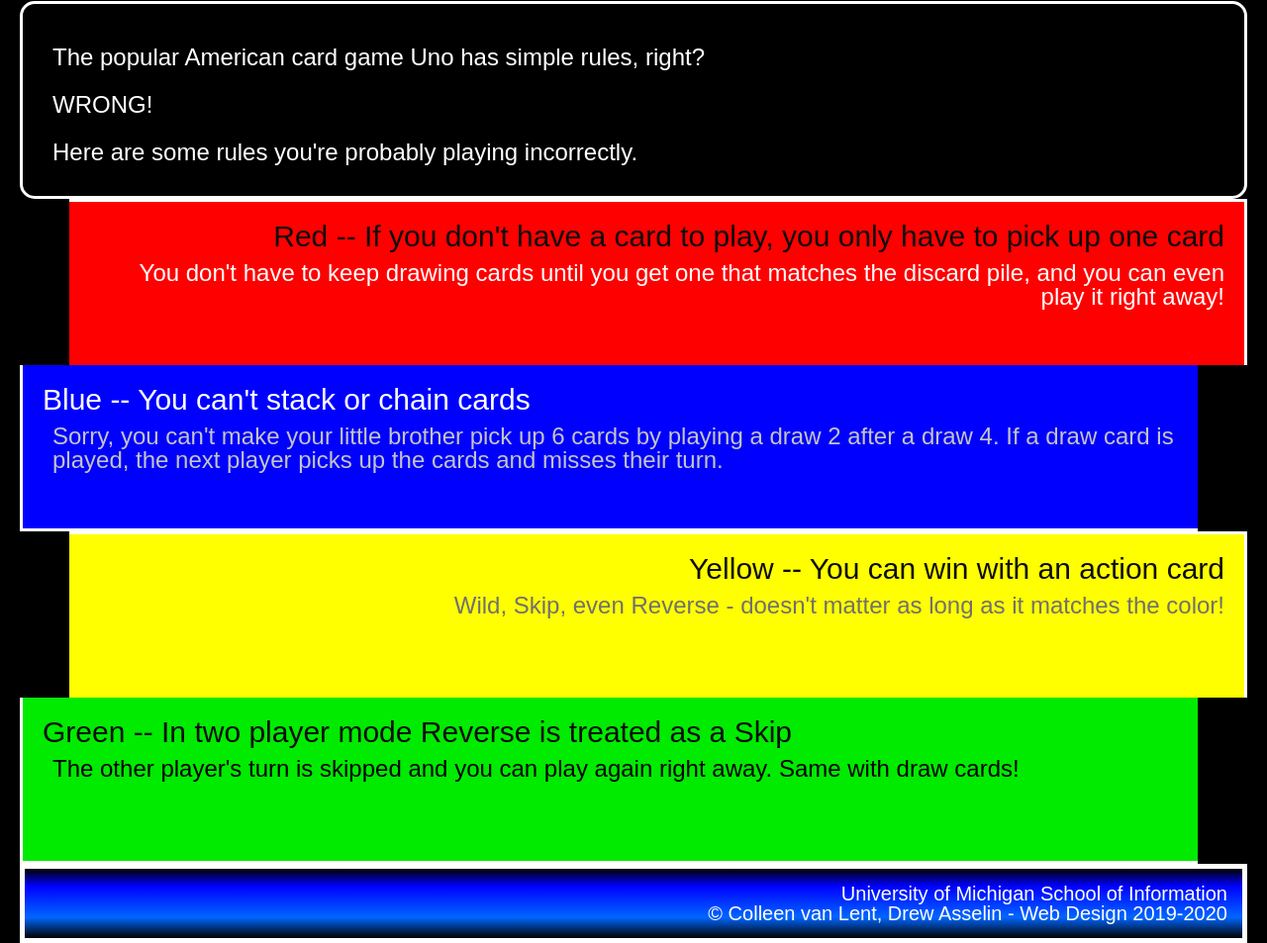
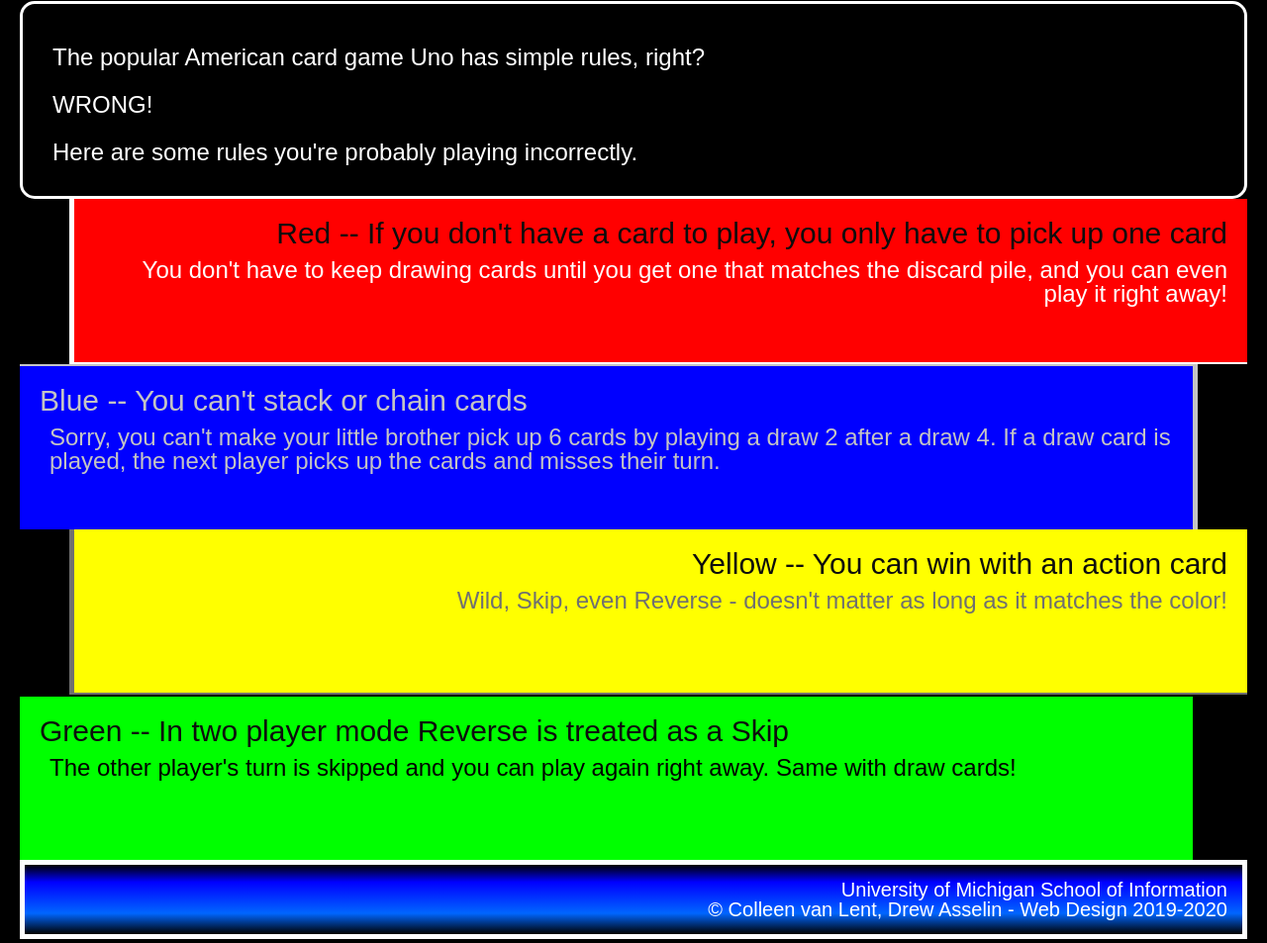
Before and after one commit to AmolMendonca/hw2-2024, a plain HTML site: page index.html in a window 1280 px wide. Shown: the part 327-1280 px from the top of the page at 99% size. Drawn offline with Linux system fonts and the light colour scheme.

Commit message:
Update style.css

```diff
--- a/css/style.css
+++ b/css/style.css
@@ -2,7 +2,7 @@ body {
     font-family: Arial, Verdana;
     background-color: #000000;
     color: #FFFFFF;
-    margin: 20px 20px 0 20px;
+    margin: 20px 20px 0;
 }
 
 h1 {
@@ -40,53 +40,48 @@ div {
     line-height: 2;
 }
 
-/* Red div style */
 .red {
-    background-color: #FF0000; /* Hexadecimal value for red */
+    background-color: #FF0000;
     text-align: right;
     margin-left: 50px;
-    border-bottom: 2px;
-    border-left: 5px;
+    border: 0;
+    border-left: 5px solid;
+    border-bottom: 2px solid;
 }
 
-/* Blue div style */
 .blue {
-    background-color: #0000FF; /* Hex value for blue */
+    background-color: #0000FF;
     text-align: left;
     margin-right: 50px;
-    border-right: 5px;
-    border-top: 2px;
-    color: #C4C4C4; /* Improved contrast */
+    border: 0;
+    border-right: 5px solid;
+    border-top: 2px solid;
+    color: #C4C4C4;
 }
 
-/* Blue h2 style */
 .blue h2 {
-    color: #ffffff; /* For better readability */
+    color: #C4C4C4;
 }
 
-/* Yellow div style */
 .yellow {
-    background-color: #FFFF00; /* Hexadecimal value for yellow */
+    background-color: #FFFF00;
     text-align: right;
     margin-left: 50px;
-    border-bottom: 2px;
-    border-left: 5px;
-    color: #707070; /* Improved contrast */
+    border: 0;
+    border-left: 5px solid;
+    border-bottom: 2px solid;
+    color: #707070;
 }
 
-/* Green div style */
 .green {
-    background-color: #00EB00; /* Or use #008500, #00D800 */
+    background-color: #00FF00;
     text-align: left;
     margin-right: 50px;
-    border-right: 5px;
-    border-top: 2px;
+    border: 0;
+    border-right: 5px solid;
+    border-top: 2px solid;
+    color: #000000;
 }
-
-.green p {
-    color: #000000; /* This is the hexadecimal value for black */
-}
-
 
 footer {
     background-image: linear-gradient(to bottom, #000000 0%, #0000ff 25%, #0066ff 70%, #000000 100%);
```
